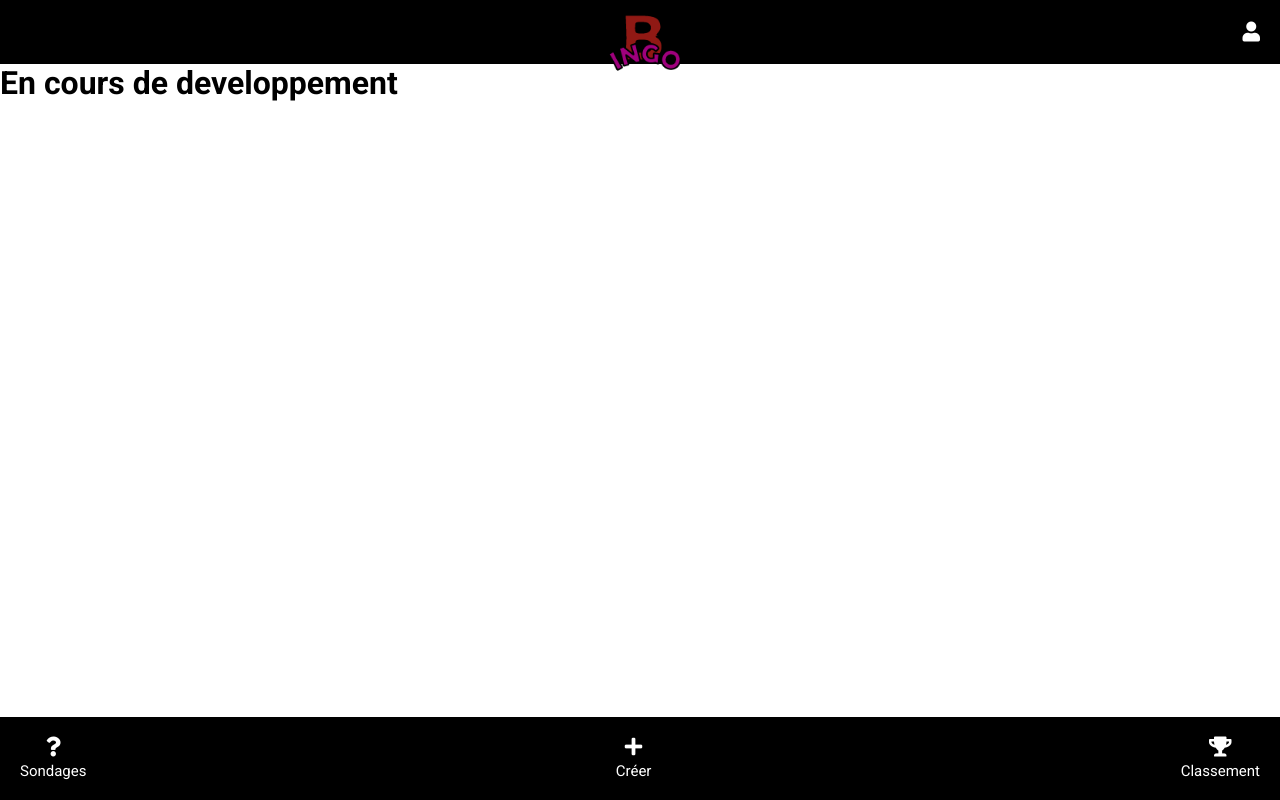
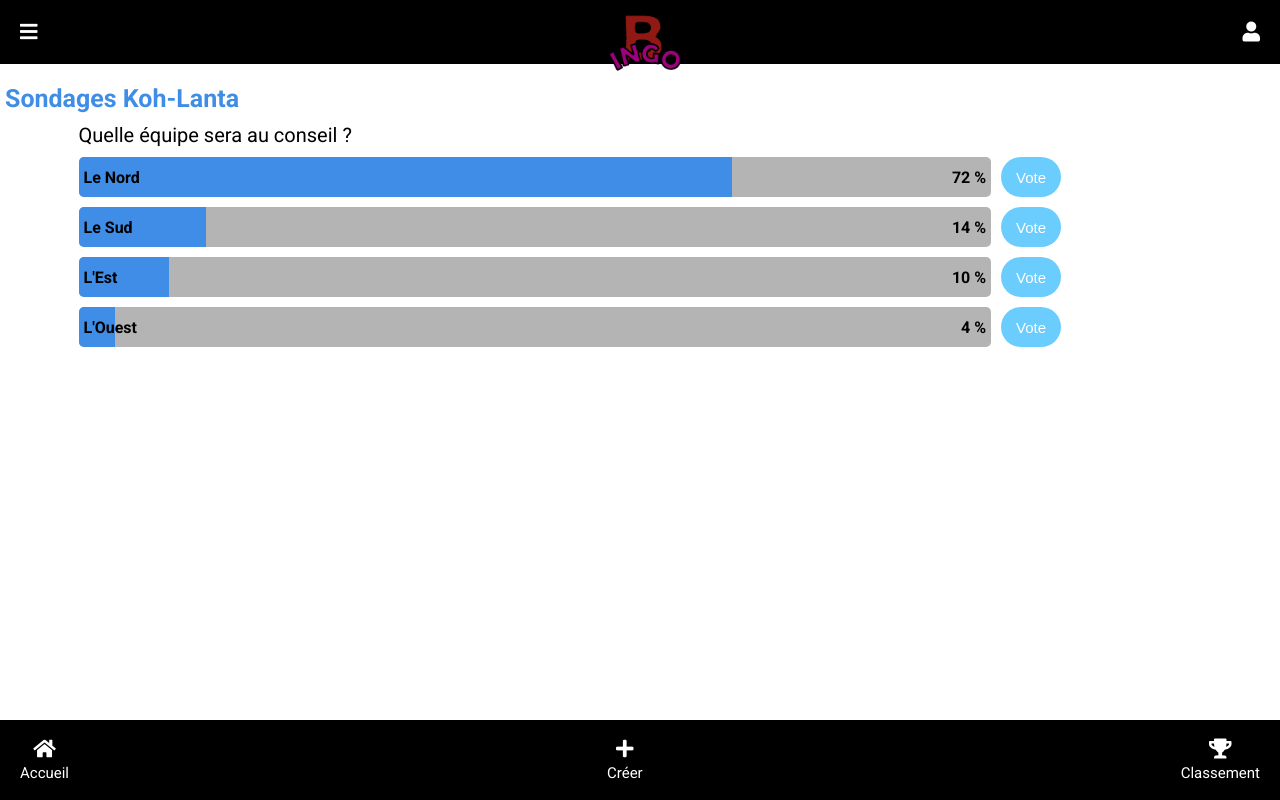
Before and after one commit to SveRKeR92/red-line-sverker, a PHP site: page /fil-rouge-dw/views/sondage.php in a window 1280 px wide. Run offline with PHP 8.4, Linux system fonts and the light colour scheme; some libraries are stand-ins or nearby versions.

Commit message:
page un sondage

```diff
--- a/include/footer.php
+++ b/include/footer.php
@@ -1,7 +1,7 @@
         <footer>
             <a href="<?php echo URL ?>">
-                <i class="fas fa-question"></i>
-                <p>Sondages</p>
+                <i class="fas fa-home"></i>
+                <p>Accueil</p>
             </a>
             <a href="<?php echo URL ?>views/create.php">
                 <i class="fas fa-plus"></i>
--- a/include/header.php
+++ b/include/header.php
@@ -13,6 +13,9 @@
         <header>
             <div class="heading">
                 <a href="<?php echo URL ?>">
+                    <i class="fas fa-bars"></i>
+                </a>
+                <a href="<?php echo URL ?>">
                     <img src="<?php echo URL ?>img/logo.png" alt="logo du site">
                 </a>
                 <a href="<?php echo URL ?>">
--- a/style/footer.css
+++ b/style/footer.css
@@ -6,7 +6,9 @@
     bottom: 0;
     display: flex;
     justify-content: space-between;
+    align-items: center;
     width: 100%;
+    height: 80px;
     padding: 20px;
 }
 
--- a/style/style.css
+++ b/style/style.css
@@ -29,6 +29,10 @@
 
 input, button {
     outline: none;
+}
+
+button:hover{
+    cursor: pointer;
 }
 
 header {
@@ -96,7 +100,8 @@
 }
 
 main{
-    padding: 5px;
+    padding: 20px 5px;
+    padding-bottom: 70px;
 }
 
 main hr{
@@ -114,14 +119,14 @@
     font-size: 30px;
 }
 
-main h3 a{
+main h3, a{
     color:  rgb(63, 141, 230);
     text-transform: capitalize;
     font-size: 25px;
 }
 
 main table{
-    width: 80%;
+    width: 90%;
     margin: 0 auto 30px;
 }
 
@@ -130,7 +135,7 @@
 }
 
 main table{
-    border-spacing: 0 10px;
+    border-spacing: 10px;
 }
 
 .hundred {
@@ -142,14 +147,46 @@
     justify-content: space-between;
     padding-right: 5px;
     font-weight: bold;
+    height: 40px;
 }
 
 .percent{
-    width: 72%;
     border-top-left-radius: 5px;
     border-bottom-left-radius: 5px;
     background-color: rgb(63, 141, 230);
     padding: 5px;
-    text-align: left;
+    height: 40px;
+    display: flex;
+    align-items: center;
+}
 
+.percent p{
+    white-space:nowrap;
+	display:inline;
 }
+
+.p72{
+    width: 72%;
+}
+
+.p14{
+    width: 14%;
+}
+
+.p10 {
+    width: 10%;
+}
+
+.p4{
+    width: 4%;
+}
+
+main table button{
+    height: 40px;
+    padding: 0 15px;
+    border-radius: 100px;
+    border: none;
+    background-color: #6BCDFD;
+    font-size: 15px;
+    color: white;
+}
--- a/views/sondage.php
+++ b/views/sondage.php
@@ -3,7 +3,81 @@
     include '../include/header.php';
 ?>
 
-<h1>En cours de developpement</h1>
+<main>
+    <div>
+       <!-- <h1>En cours de developpement</h1> -->
+
+        <h3>Sondages Koh-Lanta</h3>
+
+        <table>
+            <tbody>
+                <tr>
+                    <td>
+                        <p>Quelle équipe sera au conseil ?</p>
+                    </td>
+                </tr>
+                <tr>
+                    <td>
+                        <div class="hundred">
+                            <div class="percent p72">
+                                <p>Le Nord</p>
+                            </div>
+                            <p>72 %</p>
+                        </div>
+                    </td>
+                    <td>
+                        <button>Vote</button>
+                    </td>
+                </tr>
+                <tr>
+                    <td>
+                        <div class="hundred">
+                            <div class="percent p14">
+                                <p>Le Sud</p>
+                            </div>
+                            <p>14 %</p>
+                        </div>
+                    </td>
+                    <td>
+                        <button>Vote</button>
+                    </td>
+                </tr>
+                <tr>
+                    <td>
+                        <div class="hundred">
+                            <div class="percent p10">
+                                <p>L'Est</p>
+                            </div>
+                            <p>10 %</p>
+                        </div>
+                    </td>
+                    <td>
+                        <button>Vote</button>
+                    </td>
+                </tr>
+                <tr>
+                    <td>
+                        <div class="hundred">
+                            <div class="percent p4">
+                                <p>L'Ouest</p>
+                            </div>
+                            <p>4 %</p>
+                        </div>
+                    </td>
+                    <td>
+                        <button>Vote</button>
+                    </td>
+                </tr>
+            </tbody>
+        </table>
+    </div>
+</main>
+
+
+
+
+
+
 
 <?php
     include '../include/footer.php'
```
Also changed, not shown: index.php (+5 -5 lines), 1 other file.
